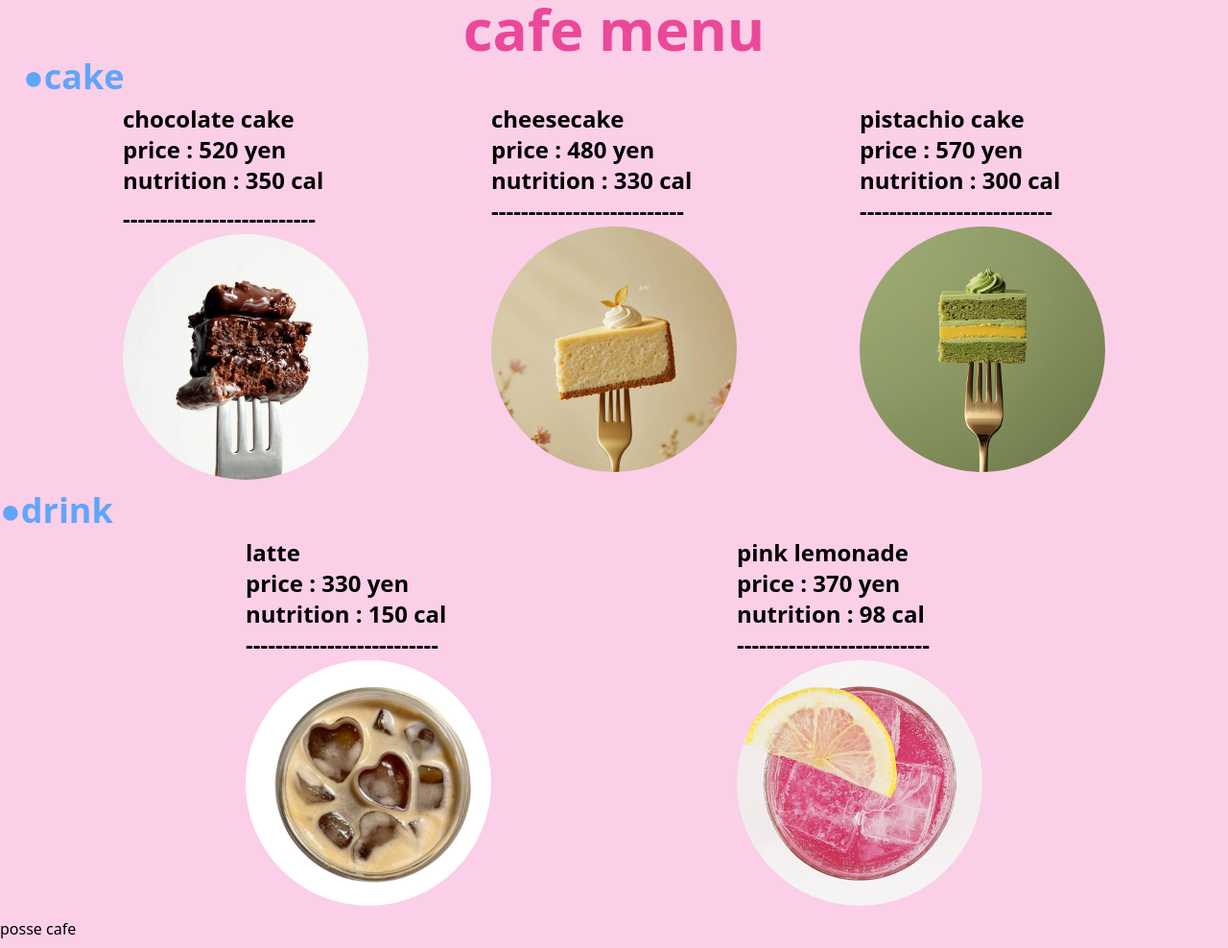
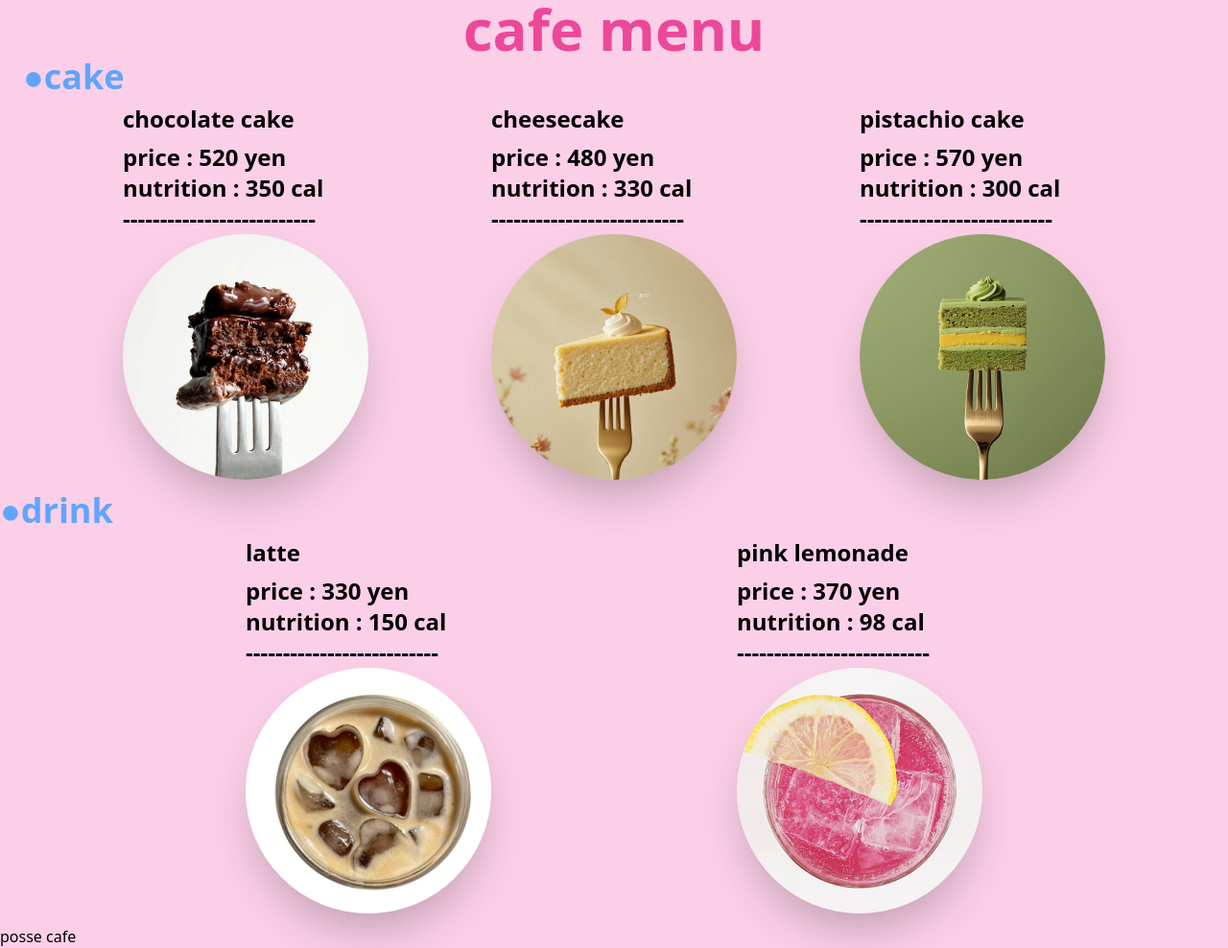
Before and after one commit to Mak0635/cafe-menu, a plain HTML site: page index.html in a window 1280 px wide. Shown: the whole page at 96% size. Drawn offline with nearby package versions, Linux system fonts and the light colour scheme.

Commit message:
新たなcafe-menu

```diff
--- a/index.html
+++ b/index.html
@@ -18,28 +18,28 @@
             <ul class="flex justify-evenly items-start">
 
                 <li class="font-bold text-2xl text-black hover:text-amber-950 mb-3">chocolate cake
-                <p>price : 520 yen</p>
-                <p class="mb-2">nutrition : 350 cal</p>
+                <p class="mt-2">price : 520 yen</p>
+                <p>nutrition : 350 cal</p>
                 <p>--------------------------</p>
                 <img src="./image/chocolatecake.jpg" alt="chocolate cake"
-                class="rounded-full w-64 h-64 object-cover">
+                class="rounded-full w-64 h-64 shadow-2xl object-cover">
 
                 </li>
 
                 <li class="font-bold text-2xl text-black hover:text-amber-400 mb-3">cheesecake
-                <p>price : 480 yen</p>
+                <p class="mt-2">price : 480 yen</p>
                 <P>nutrition : 330 cal</P>
                 <p>--------------------------</p>
                 <img src="./image/cheesecake.jpg" alt="cheesecake"
-                class="rounded-full w-64 h-64 object-cover">
+                class="rounded-full w-64 h-64 object-cover shadow-2xl">
                 </li>
 
                 <li class="font-bold text-2xl text-black hover:text-green-400 mb-3">pistachio cake
-                    <p>price : 570 yen</p>
+                    <p class="mt-2">price : 570 yen</p>
                     <p>nutrition : 300 cal</p>
                     <p>--------------------------</p>
                     <img src="./image/pistachiocake.jpg" alt="pistachio cake"
-                    class="rounded-full w-64 h-64 object-cover">
+                    class="rounded-full w-64 h-64 object-cover shadow-2xl">
                 </li>
 
             </ul>
@@ -49,20 +49,20 @@
         <section>
         <h2 class="font-bold text-4xl text-blue-400 mb-2 max-w-sm max-auto"> ●drink</h2>
         <ul class="flex justify-evenly items-start">
-            <li class="font-bold text-2xl text-black hover:text-white mb-3">latte
-            <p>price : 330 yen</p>
+            <li class="font-bold text-2xl text-black hover:text-amber-900 mb-3">latte
+            <p class="mt-2">price : 330 yen</p>
             <p>nutrition : 150 cal</p>
             <p>--------------------------</p>
             <img src="./image/latte.jpg" alt="latte"
-            class="rounded-full w-64 h-64 object-cover">
+            class="rounded-full w-64 h-64 object-cover shadow-2xl">
             </li>
 
             <li class="font-bold text-2xl text-black hover:text-pink-500 mb-3">pink lemonade
-                <p>price : 370 yen </p>
+                <p class="mt-2">price : 370 yen </p>
                 <p>nutrition : 98 cal</p>
                 <p>--------------------------</p>
                 <img src="./image/pink lemonade.png" alt="pink lemonade"
-                class="rounded-full w-64 h-64 object-cover">
+                class="rounded-full w-64 h-64 object-cover shadow-2xl">
             </li>
         </ul>
         </section>
```
